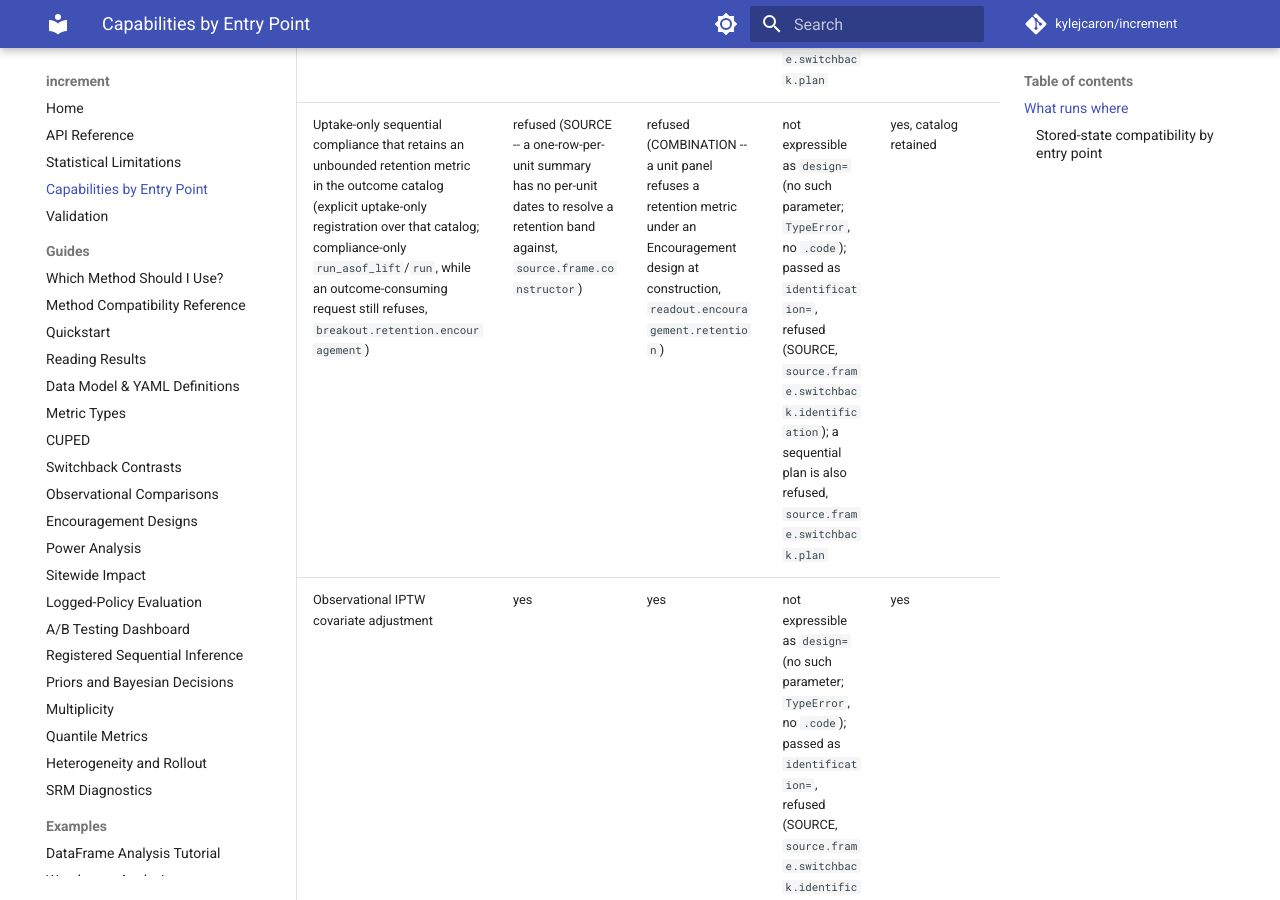
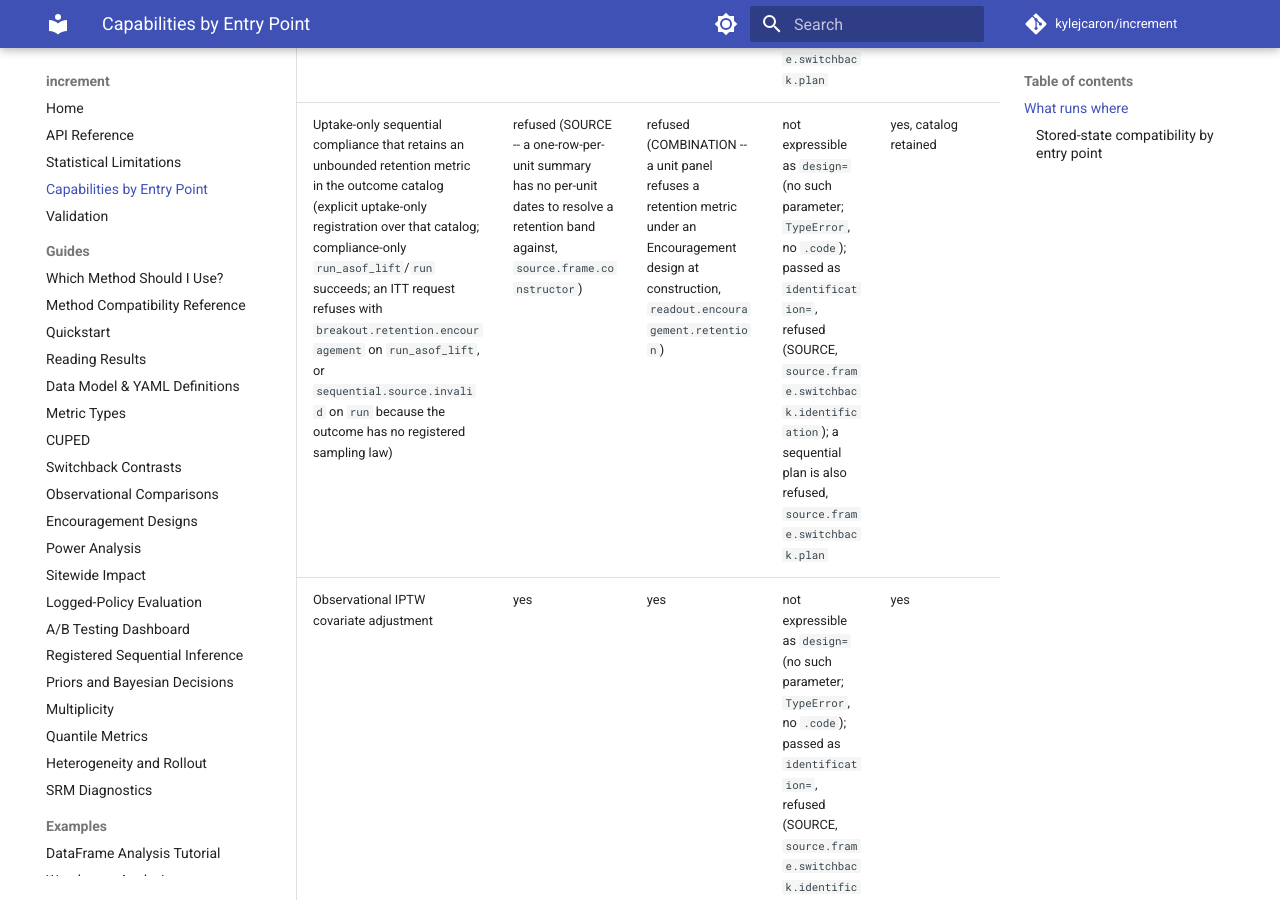
Before and after one commit to kylejcaron/increment, an MkDocs documentation site: the page built from docs/reference/capabilities-by-entry-point.md, in a window 1280 px wide and 900 px high, scrolled down 7797 px. Built offline with MkDocs 1.6.1 and Material for MkDocs 9.7.7, drawn with Linux system fonts in a browser that asks for light colours; comment, search, counter and statistics services are not loaded; some of the changed text lies outside the part shown.

Commit message:
Document method-specific retained-catalog refusals

```diff
--- a/docs/reference/capabilities-by-entry-point.md
+++ b/docs/reference/capabilities-by-entry-point.md
@@ -54,7 +54,7 @@ Reproduce this table with `uv run --extra demo --extra tables --extra dashboard
 | Bounded-retention breakouts with mature exposure cohorts (`audit-retention-breakout-cohorts`) | refused (SOURCE -- no exposure-date cohort stream, `source.frame.constructor`) | yes, `run_breakout` | not comparable (SOURCE -- no switchback schedule) | yes, `run_breakout` and cohort-aware `breakout_summaries` | yes, `run_breakout` and cohort-aware `breakout_summaries` | refused (SOURCE -- no breakout operation, `facade.analysis.operation`) |
 | Encouragement continuous ITT + Bernoulli uptake compliance, jointly monitored (composed sequential family, e-BH selected) | yes | yes | not expressible as `design=` (no such parameter; `TypeError`, no `.code`); passed as `identification=`, refused (SOURCE, `source.frame.switchback.identification`); a sequential plan is also refused, `source.frame.switchback.plan` | yes | yes | checkpoint replay |
 | Uptake-only sequential compliance with an empty outcome catalog (`always_valid` and a compliance policy) | yes, `metrics=[]` | yes, `metrics=[]` | not expressible as `design=` (no such parameter; `TypeError`, no `.code`); passed as `identification=`, refused (SOURCE, `source.frame.switchback.identification`); a sequential plan is also refused, `source.frame.switchback.plan` | yes | yes | checkpoint replay with `metrics=[]` |
-| Uptake-only sequential compliance that retains an unbounded retention metric in the outcome catalog (explicit uptake-only registration over that catalog; compliance-only `run_asof_lift`/`run`, while an outcome-consuming request still refuses, `breakout.retention.encouragement`) | refused (SOURCE -- a one-row-per-unit summary has no per-unit dates to resolve a retention band against, `source.frame.constructor`) | refused (COMBINATION -- a unit panel refuses a retention metric under an Encouragement design at construction, `readout.encouragement.retention`) | not expressible as `design=` (no such parameter; `TypeError`, no `.code`); passed as `identification=`, refused (SOURCE, `source.frame.switchback.identification`); a sequential plan is also refused, `source.frame.switchback.plan` | yes, catalog retained | yes, the retention metric declared on the experiment and its catalog retained | checkpoint replay with the retention catalog retained |
+| Uptake-only sequential compliance that retains an unbounded retention metric in the outcome catalog (explicit uptake-only registration over that catalog; compliance-only `run_asof_lift`/`run` succeeds; an ITT request refuses with `breakout.retention.encouragement` on `run_asof_lift`, or `sequential.source.invalid` on `run` because the outcome has no registered sampling law) | refused (SOURCE -- a one-row-per-unit summary has no per-unit dates to resolve a retention band against, `source.frame.constructor`) | refused (COMBINATION -- a unit panel refuses a retention metric under an Encouragement design at construction, `readout.encouragement.retention`) | not expressible as `design=` (no such parameter; `TypeError`, no `.code`); passed as `identification=`, refused (SOURCE, `source.frame.switchback.identification`); a sequential plan is also refused, `source.frame.switchback.plan` | yes, catalog retained | yes, the retention metric declared on the experiment and its catalog retained | checkpoint replay with the retention catalog retained |
 | Observational IPTW covariate adjustment | yes | yes | not expressible as `design=` (no such parameter; `TypeError`, no `.code`); passed as `identification=`, refused (SOURCE, `source.frame.switchback.identification`) | yes | yes | refused (SOURCE -- a moments cube carries no per-unit rows to attach a covariate to) |
 | Observational AIPW/DML covariate adjustment | yes | yes | not expressible as `design=` (no such parameter; `TypeError`, no `.code`); passed as `identification=`, refused (SOURCE, `source.frame.switchback.identification`) | yes | yes | refused (SOURCE -- same as above) |
 | Categorical observational adjustment (string covariates) | yes | yes | not expressible as `design=` (no such parameter; `TypeError`, no `.code`); passed as `identification=`, refused (SOURCE, `source.frame.switchback.identification`) | yes | yes | refused (SOURCE, `source.moments.covariate_unavailable` -- no per-unit covariates) |
```
Also changed, not shown: other parts of docs/reference/capabilities-by-entry-point.md (+1 -1 lines).
